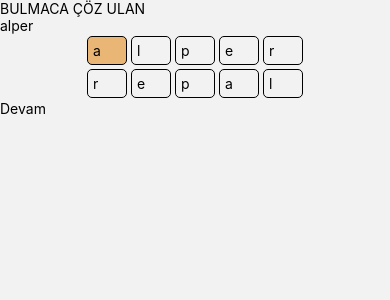
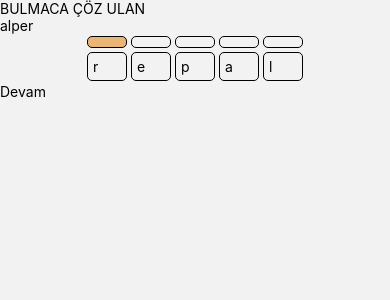
Before and after one commit to clb-alper/Project01, a React Native app: screen /PuzzlePage in a window 390 px wide. Shown: the top 300 px of the page. Built offline with nearby package versions, Linux system fonts and the light colour scheme.

Commit message:
puzzle page fix 2

```diff
--- a/pages/PuzzlePage.js
+++ b/pages/PuzzlePage.js
@@ -101,7 +101,10 @@ const PuzzlePage = () => {
                                 {item.split("").map((el, index) => {
                                     return (
                                         <View style={index === currentReplyIndex ? styles.wordBoxCurrentReply : index < currentReplyIndex ? styles.wordBoxCorrectAns : styles.wordBox}>
-                                            <Text>{el}</Text>
+                                            {currentReplyIndex > index &&
+                                                <Text>{el}</Text>
+
+                                            }
                                         </View>
                                     )
                                 })}
```
